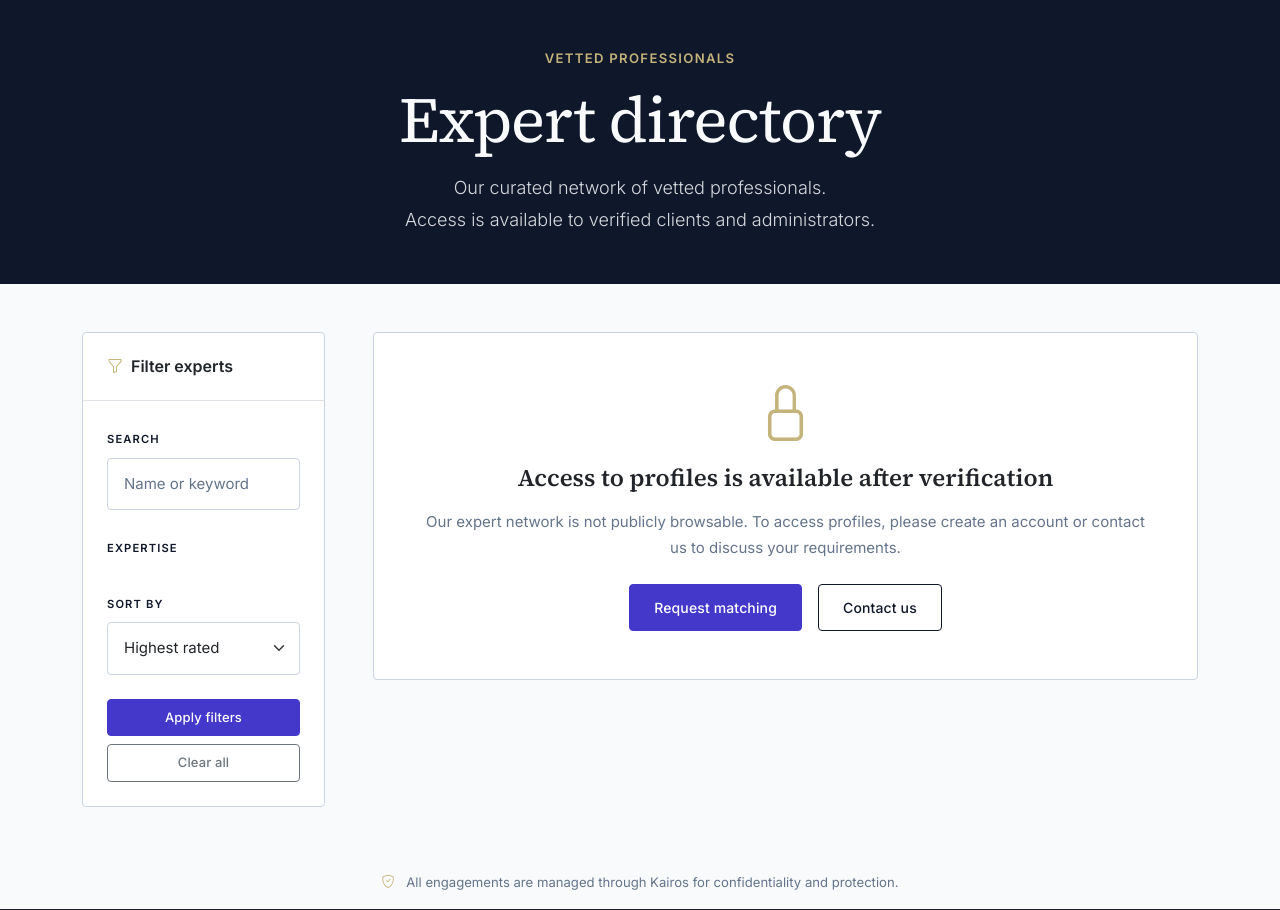
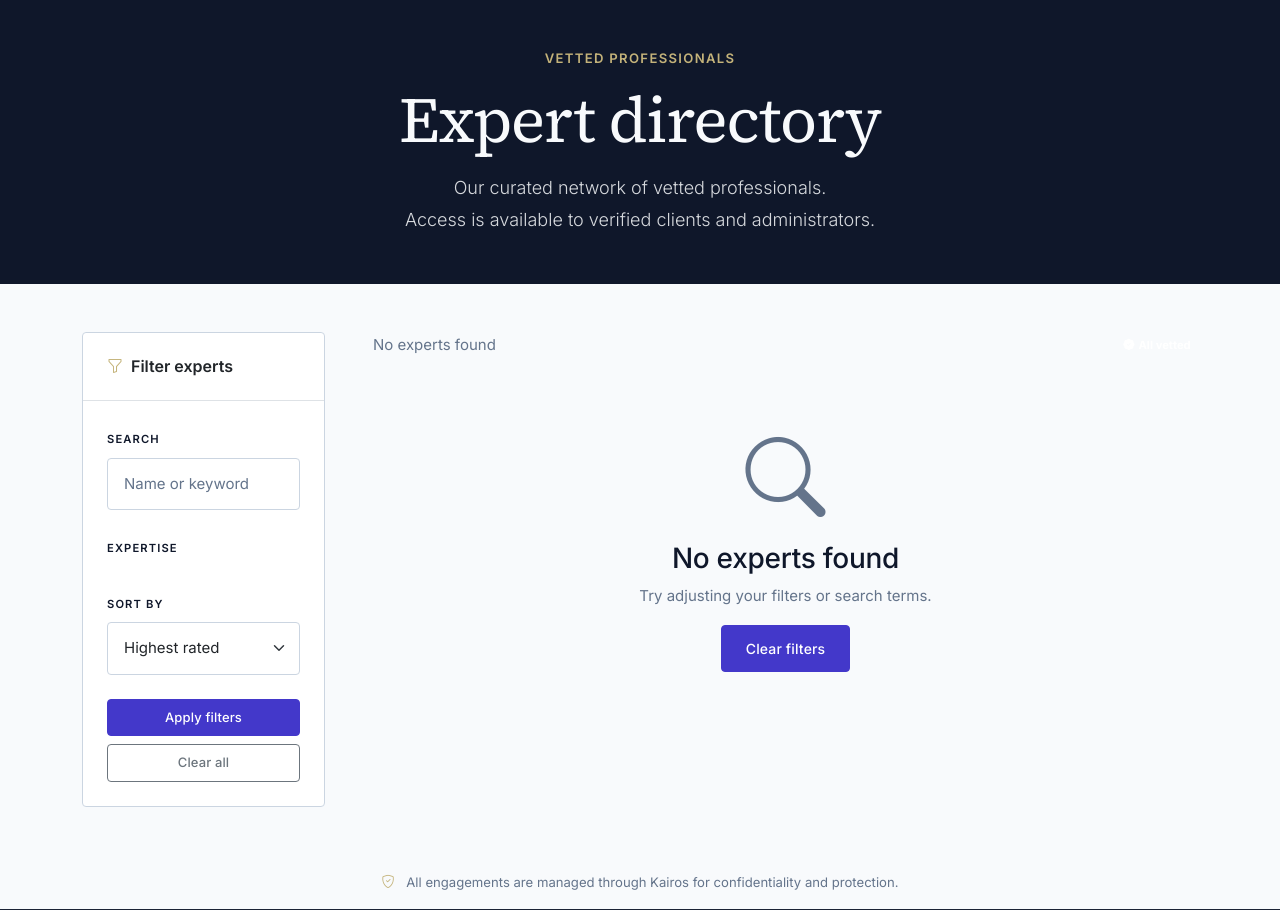
Before and after one commit to kalonjitshisekedi/kairos-app, a Django app: page /experts/ in a window 1280 px wide. Shown: the part 85-995 px from the top of the page. Run offline with Django 5.2, Linux system fonts and the light colour scheme; the visitor is signed in with stand-in values (Sample User, id 1); data that the repository does not hold is empty.

Commit message:
Update expert directory to allow browsing and contacting for all user types
Modify experts view to remove client verification requirement and update directory template to show contact or request buttons based on user role.

Replit-Commit-Author: Agent
Replit-Commit-Session-Id: 8ea4ad45-27ad-433b-a38b-7982f1cfd833
Replit-Commit-Checkpoint-Type: full_checkpoint
Replit-Commit-Event-Id: 3982c869-a9e9-408e-97b2-785ef54e31d8
Replit-Commit-Screenshot-Url: https://storage.googleapis.com/screenshot-production-us-central1/39203f51-994b-457c-87fa-d0cef321f49f/8ea4ad45-27ad-433b-a38b-7982f1cfd833/DAyDc8j
Replit-Helium-Checkpoint-Created: true

```diff
--- a/experts/views.py
+++ b/experts/views.py
@@ -18,13 +18,12 @@ from .forms import (
 )
 
 
-@verified_client_required
 def expert_directory(request):
-    """Expert directory - requires verified client status.
+    """Expert directory - accessible to verified clients, admins, and operations staff.
 
     Privacy levels control visibility:
-    - public: Visible to verified clients
-    - semi_private: Visible to verified clients
+    - public: Visible to verified clients, admins, ops
+    - semi_private: Visible to verified clients, admins, ops
     - private: Never shown in directory (matched by admin only)
     """
     base_query = ExpertProfile.objects.filter(
@@ -38,6 +37,12 @@ def expert_directory(request):
         request.user.client_status == User.ClientStatus.VERIFIED
     )
     is_admin = request.user.is_authenticated and request.user.is_admin
+    is_ops = request.user.is_authenticated and request.user.is_admin and hasattr(request.user, 'role')
+
+    # Allow access to verified clients, admins, and operations staff
+    if not (is_verified_client or is_admin):
+        messages.warning(request, 'Access to the expert directory requires verification or admin privileges.')
+        return redirect('core:home')
 
     if is_verified_client or is_admin:
         experts = base_query.filter(privacy_level__in=['public', 'semi_private'])
@@ -75,6 +80,9 @@ def expert_directory(request):
         'search': search,
         'selected_expertise': expertise,
         'sort': sort,
+        'is_verified_client': is_verified_client,
+        'is_admin': is_admin,
+        'can_contact': is_admin,
     }
     return render(request, 'experts/directory.html', context)
 
--- a/templates/experts/directory.html
+++ b/templates/experts/directory.html
@@ -89,13 +89,13 @@
             </div>
 
             <div class="col-lg-9">
-                {% if not user.is_authenticated or not user.email_verified %}
+                {% if not user.is_authenticated %}
                 <div class="card card-premium text-center p-5 mb-4">
                     <i class="bi bi-lock display-4 text-gold mb-3"></i>
-                    <h4 class="fw-semibold mb-3" style="font-family: var(--font-serif);">Access to profiles is available after verification</h4>
-                    <p class="text-muted mb-4">Our expert network is not publicly browsable. To access profiles, please create an account or contact us to discuss your requirements.</p>
+                    <h4 class="fw-semibold mb-3" style="font-family: var(--font-serif);">Sign in to browse experts</h4>
+                    <p class="text-muted mb-4">Our expert network is available to verified clients and administrators. Please sign in or create an account to access the directory.</p>
                     <div class="d-flex justify-content-center gap-3 flex-wrap">
-                        <a href="{% url 'consultations:submit_request' %}" class="btn btn-primary">Request matching</a>
+                        <a href="{% url 'accounts:login' %}" class="btn btn-primary">Sign in</a>
                         <a href="{% url 'core:contact' %}" class="btn btn-outline-primary">Contact us</a>
                     </div>
                 </div>
@@ -159,7 +159,14 @@
                                         {% endif %}
                                     </div>
                                     <div class="card-footer bg-white border-0 text-center pb-4">
-                                        <a href="{% url 'experts:profile' pk=expert.pk %}" class="btn btn-outline-primary btn-sm w-100">View profile</a>
+                                        <div class="d-flex gap-2">
+                                            <a href="{% url 'experts:profile' pk=expert.pk %}" class="btn btn-outline-primary btn-sm flex-grow-1">View profile</a>
+                                            {% if can_contact %}
+                                                <a href="mailto:{{ expert.user.email }}" class="btn btn-outline-secondary btn-sm flex-grow-1">Contact</a>
+                                            {% elif is_verified_client %}
+                                                <a href="{% url 'consultations:submit_request' %}" class="btn btn-outline-accent btn-sm flex-grow-1">Request</a>
+                                            {% endif %}
+                                        </div>
                                     </div>
                                 </div>
                             </div>
```
